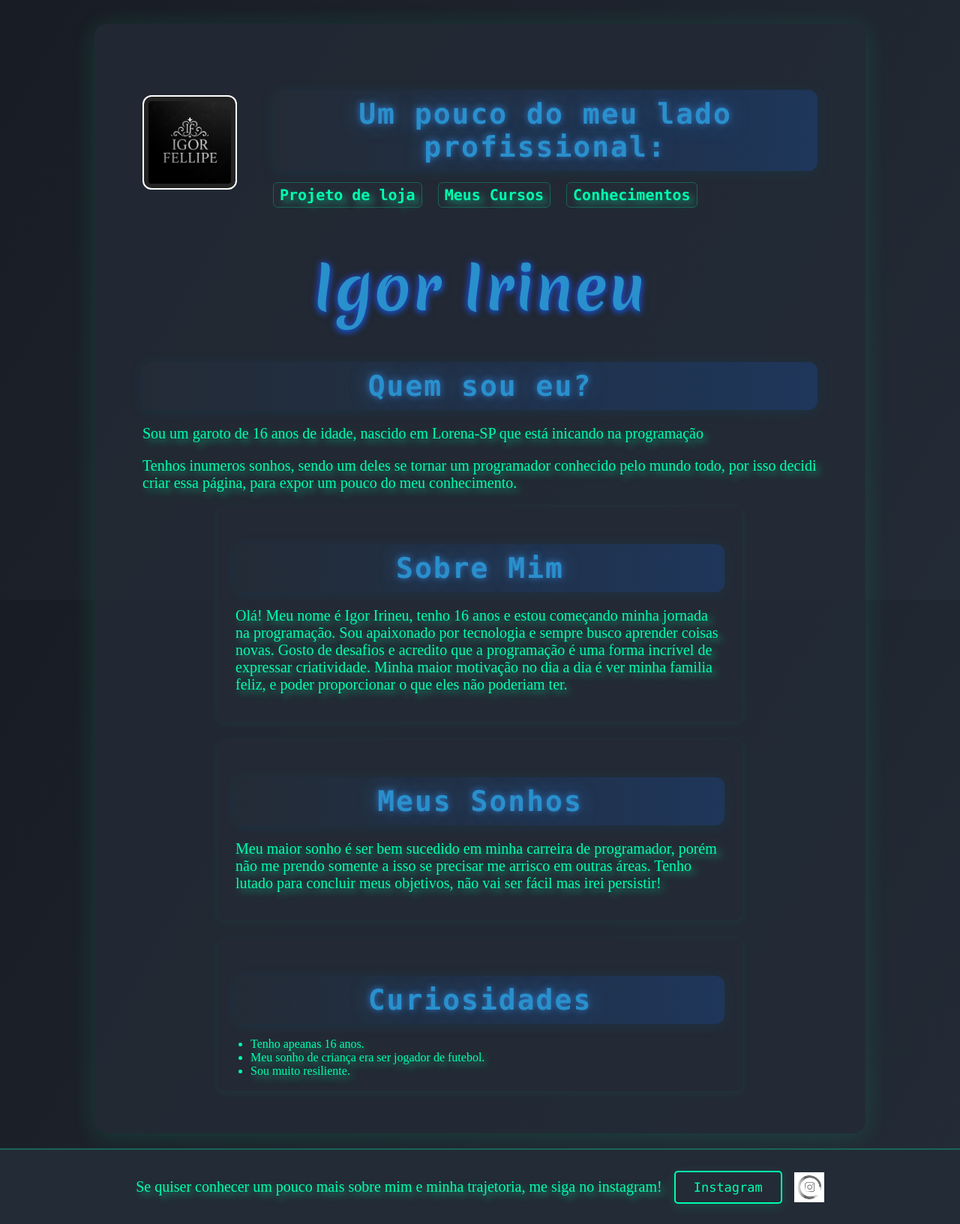
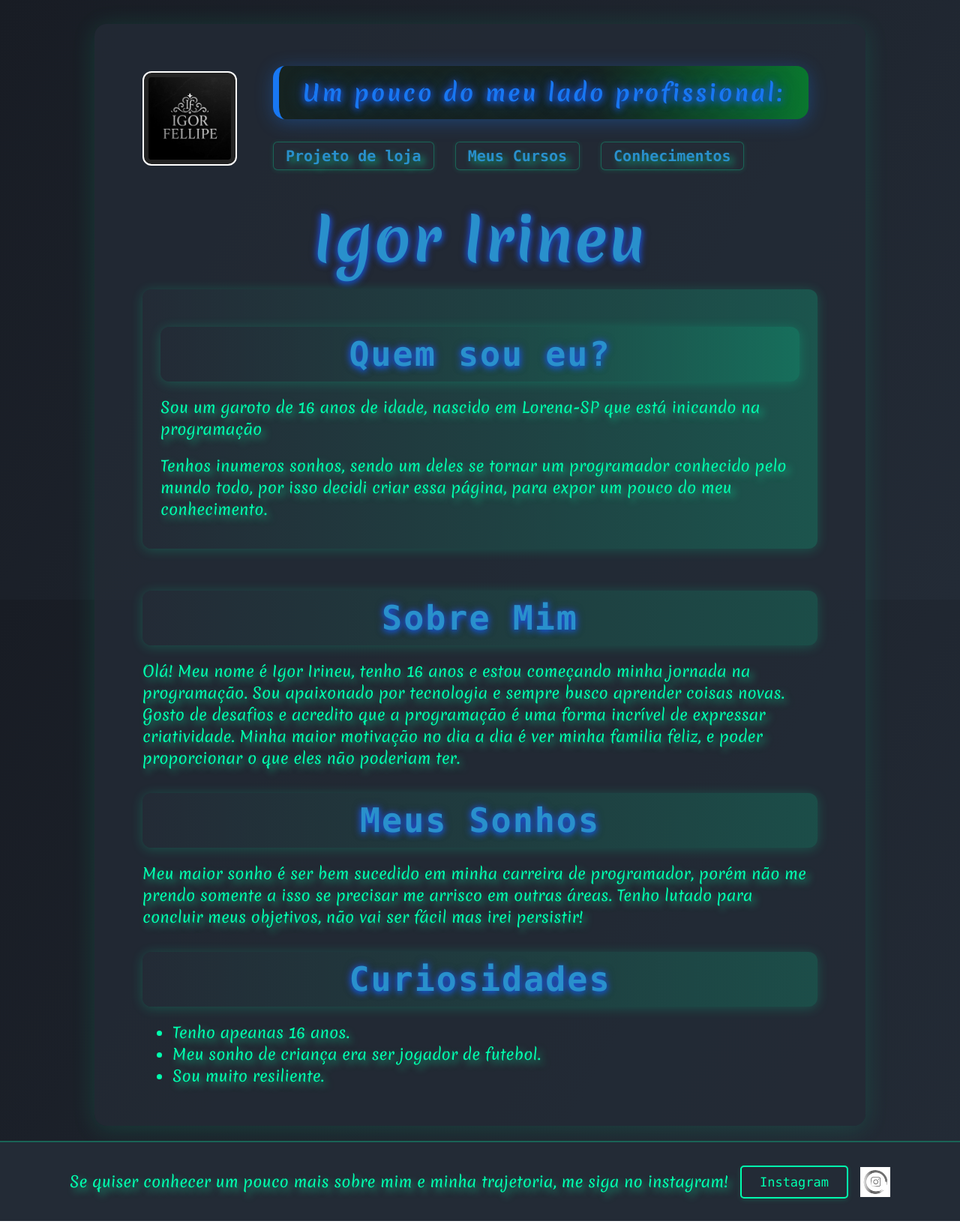
Before and after one commit to Igor0333/site-pessoal, a plain HTML site: page index.html in a window 1280 px wide. Shown: the whole page at 75% size. Drawn offline with Linux system fonts and the light colour scheme.

Commit message:
Add files via upload

```diff
--- a/css/sobre.css
+++ b/css/sobre.css
@@ -1,28 +1,59 @@
+/* === Fontes Personalizadas === */
 @font-face {
   font-family: "Tangerine";
   src: url("../fonts/Tangerine-Regular.ttf") format("truetype");
 }
-
-@font-face{
+@font-face {
   font-family: "Merienda";
   src: url("../fonts/Merienda-VariableFont_wght.ttf") format("truetype");
 }
 
+/* === Reset e Base === */
 html, body {
   height: 100%;
   margin: 0;
   padding: 0;
 }
-
 body {
   min-height: 100vh;
   display: flex;
   flex-direction: column;
   background: linear-gradient(120deg, #181c24 0%, #232b36 100%);
   color: #e0e7ef;
+  font-family: 'Merienda', cursive, Arial, sans-serif;
+  transition: background 0.5s, color 0.5s;
 }
 
-.titulo{
+/* === Cabeçalho === */
+.cabecalho {
+  display: flex;
+  align-items: center;
+  justify-content: flex-start;
+  width: 100%;
+  gap: 32px;
+  padding: 24px 0 8px 0;
+  margin-bottom: 16px;
+}
+#minhalogo {
+  max-width: 110px;
+  max-height: 110px;
+  width: auto;
+  height: auto;
+  filter: grayscale(1) brightness(1.2) contrast(1.2);
+  border: 2px solid #00ffae;
+  border-radius: 12px;
+  background: #232b36;
+  padding: 6px;
+  transition: filter 0.3s, box-shadow 0.3s;
+  margin-right: 16px;
+}
+#minhalogo:hover {
+  filter: grayscale(0) brightness(1.3) drop-shadow(0 0 12px #00ffae);
+  box-shadow: 0 8px 32px #00ffae88;
+}
+
+/* === Título Principal === */
+.titulo {
   font-family: 'Merienda', cursive;
   font-size: 80px;
   color: #2990cc;
@@ -34,38 +65,63 @@ body {
   font-weight: bold;
 }
 
-h2 {
-  font-size: 38px;
+/* === Seção de Título Profissional e Links === */
+.cabecalho-textos {
+  display: flex;
+  align-items: center;
+  gap: 18px;
+  flex-wrap: wrap;
+  text-align: left;
+}
+.cabecalho-textos h2 {
+  margin: 0;
+  font-size: 1.3em;
+  white-space: nowrap;
   font-family: 'Fira Mono', 'Consolas', monospace;
   color: #2990cc;
   letter-spacing: 2px;
-  text-align: center;
-  margin-top: 32px;
-  margin-bottom: 18px;
-  text-shadow:
-    0 0 8px #337fd6,
-    0 2px 12px #181c24,
-    0 0 24px #4caeff88;
-  background: linear-gradient(90deg, #232b36 0%, #0e68f033 100%);
+  text-shadow: 0 0 8px #00ffae, 0 2px 12px #181c24, 0 0 24px #00ffae88;
+  background: linear-gradient(90deg, #232b36 0%, #00ffae33 100%);
   border-radius: 12px;
-  padding: 10px 0;
-  box-shadow: 0 2px 16px #095c7c33;
-  position: relative;
-  overflow: hidden;
+  padding: 10px 18px;
+  box-shadow: 0 1px 6px #00ffae22;
   transition: transform 0.3s, box-shadow 0.3s, background 0.3s, color 0.3s;
   cursor: pointer;
 }
-
-h2:hover {
-  color: #181c24;
+.cabecalho-textos h2:hover {
+  color: #2990cc;
   background: linear-gradient(90deg, #00ffae 0%, #232b36 100%);
   transform: scale(1.05) rotate(-1deg);
   box-shadow: 0 8px 32px #00ffae88;
-  text-shadow:
-    0 0 16px #00ffae,
-    0 4px 24px #00ffae;
+  text-shadow: 0 0 16px #00ffae, 0 4px 24px #00ffae;
+}
+.cabecalho-textos p {
+  margin: 0;
+  display: flex;
+  gap: 12px;
+  align-items: center;
+}
+.cabecalho-textos a {
+  display: inline-block;
+  padding: 6px 16px;
+  border-radius: 6px;
+  background: #232b36;
+  color: #2990cc;
+  border: 1px solid #00ffae44;
+  font-family: 'Fira Mono', 'Consolas', monospace;
+  font-weight: bold;
+  text-decoration: none;
+  transition: background 0.3s, color 0.3s, transform 0.2s;
+  box-shadow: 0 1px 6px #00ffae22;
+}
+.cabecalho-textos a:hover {
+  background: #00ffae;
+  color: #232b36;
+  transform: scale(1.08);
+  border-color: #00ffae;
 }
 
+/* === Container Principal === */
 .container {
   background: #232b36cc;
   border-radius: 16px;
@@ -79,12 +135,55 @@ h2:hover {
   align-items: center;
 }
 
+/* === Títulos de Seção === */
+h2 {
+  font-size: 45px;
+  font-family: 'Fira Mono', 'Consolas', monospace;
+  color: #2990cc;
+  letter-spacing: 2px;
+  text-align: center;
+  margin-top: 32px;
+  margin-bottom: 18px;
+  text-shadow: 0 0 12px #3c33b8a9, 0 2px 8px rgb(0, 110, 255);
+  background: linear-gradient(90deg, #232b36 0%, #02db9733 100%);
+  border-radius: 12px;
+  padding: 10px 0;
+  box-shadow: 0 2px 16px #00ffae33;
+  position: relative;
+  overflow: hidden;
+  transition: transform 0.3s, box-shadow 0.3s, background 0.3s, color 0.3s;
+  cursor: pointer;
+}
+h2:hover {
+  color: #181c24;
+  background: linear-gradient(90deg, #00ffae 0%, #232b36 100%);
+  transform: scale(1.05) rotate(-1deg);
+  box-shadow: 0 8px 32px #00ffae88;
+  text-shadow: 0 0 16px #3c33b8a9, 0 4px 24px rgb(0, 110, 255);
+}
+
+.quemsoueu{
+  background: linear-gradient(90deg, #232b36 0%, #00ffae33 100%);
+  border-radius: 12px;
+  padding: 18px 24px;
+  box-shadow: 0 2px 16px #00ffae33;
+  margin-bottom: 24px;
+}
+
+.curiosidades{
+  color: #00ffae;
+  text-shadow: 5px 5px 10px rgba(0, 255, 174, 0.5);
+  font-size: 20px;
+}
+
+/* === Parágrafos === */
 p {
   font-size: 20px;
   color: #00ffae;
   text-shadow: 5px 5px 10px rgba(0, 255, 174, 0.5);
 }
 
+/* === Botões === */
 button {
   font-family: 'Fira Mono', 'Consolas', monospace;
   font-size: 17px;
@@ -94,20 +193,20 @@ button {
   border-radius: 5px;
   cursor: pointer;
   transition: transform 0.2s, box-shadow 0.2s, background 0.2s, color 0.2s;
-  box-shadow: 0 4px 15px #00ffae22;
+  box-shadow: 0 2px 7px #00ffae22;
   height: 44px;
   padding: 0 24px;
   display: flex;
   align-items: center;
 }
-
 button:hover {
   transform: translateY(-3px) scale(1.05);
-  box-shadow: 0 8px 24px #00ffae55;
+  box-shadow: 0 4px 12px #00ffae55;
   background: #00ffae;
   color: #181c24;
 }
 
+/* === Rodapé === */
 .rodape {
   background: #232b36;
   border-top: 2px solid #00ffae44;
@@ -121,6 +220,7 @@ button:hover {
   padding: 18px 0;
 }
 
+/* === Ícones e Botões de Redes Sociais === */
 #logodoinsta {
   height: 40px;
   width: 40px;
@@ -132,7 +232,6 @@ button:hover {
 #logodoinsta:hover {
   filter: grayscale(0) brightness(1.5) drop-shadow(0 0 8px #00ffae);
 }
-
 .botoes-insta {
   display: flex;
   align-items: center;
@@ -140,127 +239,62 @@ button:hover {
   justify-content: center;
 }
 
-.cabecalho {
-  display: flex;
-  align-items: center;
-  justify-content: flex-start;
-  width: 100%;
-  gap: 32px;
-  padding: 24px 0 8px 0;
-  margin-bottom: 16px;
-}
-
-#minhalogo {
-  max-width: 110px;
-  max-height: 110px;
-  width: auto;
-  height: auto;
-  filter: grayscale(1) brightness(1.2) contrast(1.2);
-  border: 2px solid #00ffae;
-  border-radius: 12px;
-  background: #232b36;
-  padding: 6px;
-  transition: filter 0.3s, box-shadow 0.3s;
-  margin-right: 16px;
-}
-
-#minhalogo:hover {
-  filter: grayscale(0) brightness(1.3) drop-shadow(0 0 12px #00ffae);
-  box-shadow: 0 8px 32px #00ffae88;
-}
-
-.cabecalho-textos {
-  text-align: left;
-  flex: 1;
-}
-
-.cabecalho-textos a {
-  color: #00ffae;
-  text-decoration: none;
-  font-weight: bold;
-  font-family: 'Fira Mono', 'Consolas', monospace;
-  transition: color 0.3s, transform 0.3s, text-shadow 0.3s, background 0.3s;
-  padding: 4px 8px;
-  border-radius: 6px;
-  background: #232b36;
-  border: 1px solid #00ffae44;
-}
-
-.cabecalho-textos a:hover {
-  color: #181c24;
-  background: #00ffae;
-  transform: scale(1.12) translateY(-2px);
-  text-shadow: 0 2px 12px #00ffae;
-  border-color: #00ffae;
-}
-
-.rodapetitle {
-  display: inline-block;
-  font-size: 28px;
-  color: #00ffae;
-  font-family: 'Fira Mono', 'Consolas', monospace;
-  font-weight: bold;
-  letter-spacing: 2px;
-  background: #232b36;
-  border-left: 6px solid #00ffae;
-  border-radius: 8px;
-  padding: 6px 28px;
-  margin-bottom: 10px;
-  box-shadow: 0 2px 16px #00ffae33;
-  transition: transform 0.3s, box-shadow 0.3s, background 0.3s;
+h2.subtitle {
+  font-size: 30px;
+  font-family: "Merienda", cursive;
+  color: #1877f2;
+  background: linear-gradient(90deg, #0f2017a6 60%, #00942cb9 100%);
+  padding: 14px 32px;
+  border-radius: 16px;
+  letter-spacing: 3px;
+  text-shadow:
+    0 0 12px #3c33b8a9,
+    0 2px 8px rgb(0, 110, 255),
+    0 0 24px #1877f2aa;
+  box-shadow: 0 4px 24px #1877f255;
+  border-left: 8px solid #1877f2;
+  margin-bottom: 12px;
+  transition: transform 0.3s, box-shadow 0.3s, background 0.3s, color 0.3s;
   cursor: pointer;
 }
 
-.rodapetitle:hover {
-  transform: scale(1.06) rotate(-2deg);
-  background: #181c24;
-  box-shadow: 0 6px 32px #00ffae55;
+h2.subtitle:hover {
+  background: linear-gradient(90deg, #b3c6f7 40%, #1877f2 100%);
   color: #fff;
+  transform: scale(1.06) rotate(-1deg);
+  box-shadow: 0 8px 32px #1877f2aa;
 }
 
-.destaque {
-  background: linear-gradient(90deg, #e0e7ff 60%, #b3c6f7 100%);
-  border-radius: 18px;
-  display: inline-block;
-  padding: 0 32px;
-  box-shadow: 0 4px 24px #a7c7ff44;
-  margin-left: auto;
-  margin-right: auto;
+.projeto{
+  color:rgba(0, 174, 255, 0.836)
 }
 
-main.corpo-pessoal {
-  width: 100%;
-  max-width: 700px;
-  margin: 0 auto;
+.projeto:hover {
+  color: rgb(0, 255, 242);
+  text-shadow: 10px 10px 10px rgba(0, 255, 242, 0.5);
+  transition: color 0.3s, text-shadow 0.3s;
 }
 
-section {
-  margin-bottom: 24px;
-  background: #232b36cc;
-  border-radius: 10px;
-  padding: 18px 24px;
-  box-shadow: 0 2px 12px #00ffae11;
+.voltar {
+  color: rgba(0, 174, 255, 0.836);
+  background-color: rgb(10, 60, 223);
+  border-radius: 13%;
+  padding: 10px 20px;
+  transition: color 0.3s, text-shadow 0.3s;
 }
 
-ul {
-  padding-left: 20px;
-  margin: 0;
+.voltar:hover{
+  color: rgb(0, 255, 242);
+  text-shadow: 10px 10px 10px rgba(0, 255, 242, 0.5);
+  background-color: rgb(19, 140, 161);
+  box-shadow: 7px 7px 10px rgba(0, 225, 255, 0.836);
+  transition: color 0.3s, text-shadow 0.3s;
 }
 
-.curiosidades {
-    color: #00ffae;
-    text-shadow: 5px 5px 10px rgba(0, 255, 174, 0.5);
-}
-
-img {
-  max-width: 100%;
-  height: auto;
-  display: block;
-}
-
+/* === Responsividade === */
 @media (max-width: 700px) {
   .container {
-    padding: 12px 2%;
+    padding: 16px 2%;
   }
   .cabecalho {
     flex-direction: column;
@@ -268,13 +302,49 @@ img {
     gap: 12px;
   }
   #minhalogo {
+    margin-right: 0;
+    margin-bottom: 8px;
     max-width: 80px;
     max-height: 80px;
+  }
+  .cabecalho-textos {
+    flex-direction: column;
+    align-items: flex-start;
+    gap: 8px;
+  }
+  .cabecalho-textos h2 {
+    font-size: 1.1em;
+    padding: 8px 10px;
   }
   h1.titulo {
     font-size: 40px;
   }
   h2 {
     font-size: 24px;
+    padding: 8px 0;
+  }
+  p {
+    font-size: 18px;
+  }
+  button {
+    font-size: 16px;
+    padding: 0 20px;
+    height: 40px;
+  }
+  .rodape {
+    flex-direction: column;
+    gap: 8px;
+  }
+  #logodoinsta {
+    height: 32px;
+    width: 32px;
   }
 }
+
+.meuscursos{
+  color: #00ffae;
+  font-size: 35px;
+  background:linear-gradient(90deg, #232b36 0%, #09ff007c 100%);
+  padding: 5px 5px 5px 5px;
+  border-radius: 5px;
+  }
```
